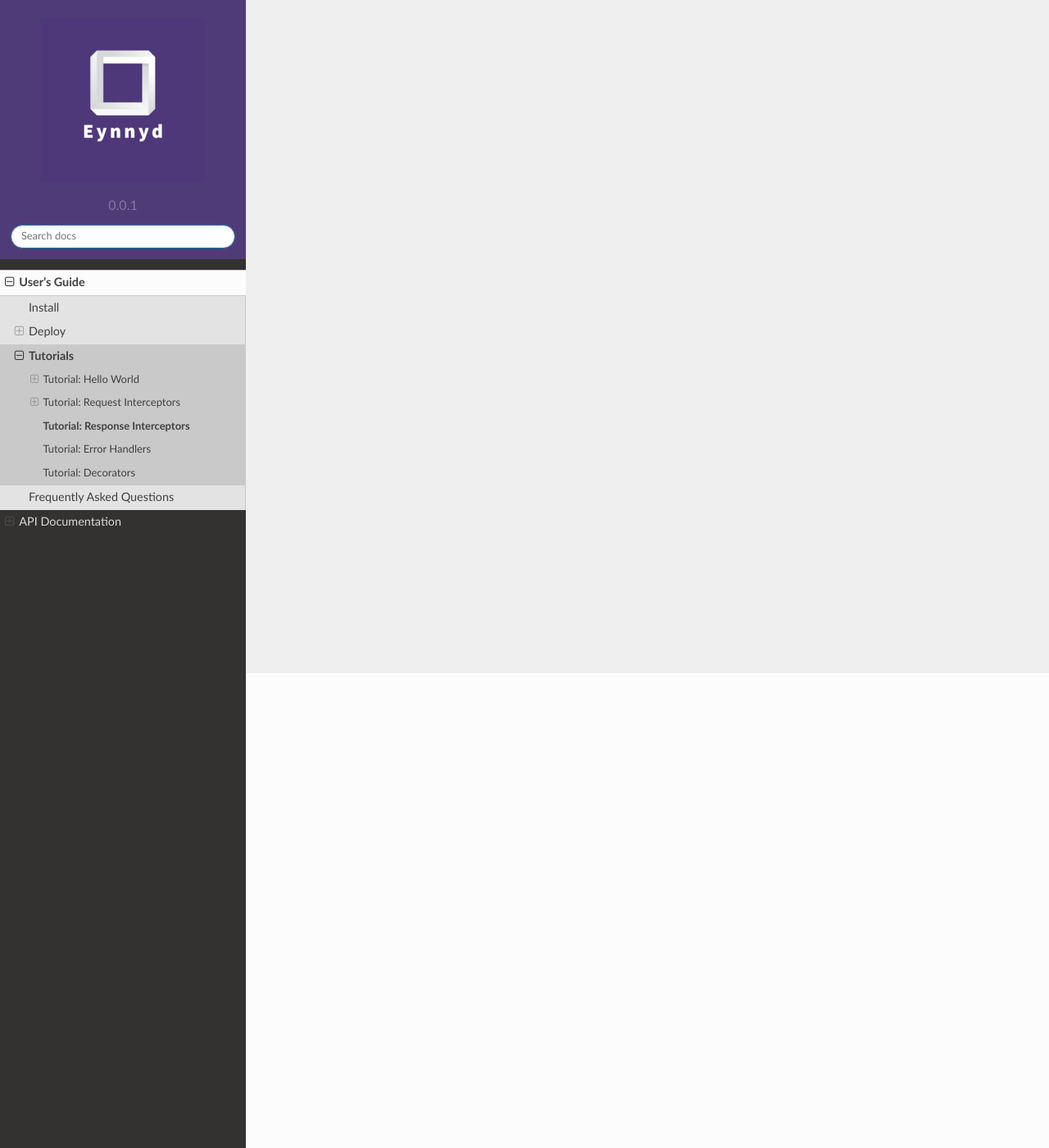
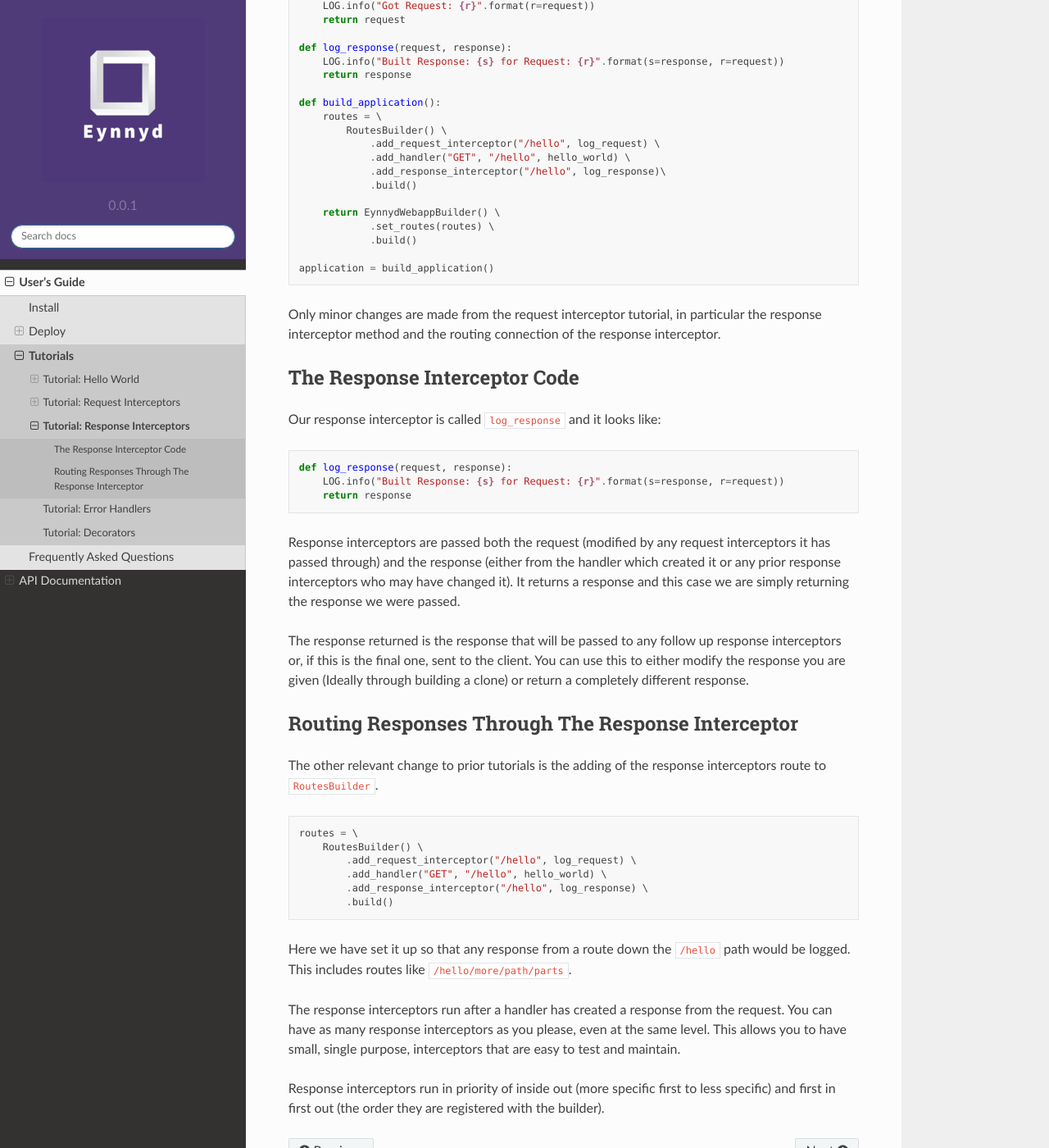
Before and after one commit to cbefus/Eynnyd, a Sphinx documentation site: the page built from docs/source/guide/tutorials/response_interceptors.rst, in a window 1280 px wide and 1400 px high, scrolled down 579 px. Shown: the whole window at 82% size. Built offline with Sphinx 7.4.7 and the Read the Docs theme 2.0.0, drawn with Linux system fonts in a browser that asks for light colours; some of the changed text lies outside the part shown.

Commit message:
Added docs for interceptor tutorials.

```diff
--- a/docs/source/api/interceptors.rst
+++ b/docs/source/api/interceptors.rst
@@ -1,4 +1,4 @@
 .. _interceptors:
 
 Interceptors
-========
+============
--- a/docs/source/guide/tutorials/request_interceptors.rst
+++ b/docs/source/guide/tutorials/request_interceptors.rst
@@ -3,7 +3,7 @@
 Tutorial: Request Interceptors
 ==============================
 
-This tutorial builds on what we saw in our :ref:`hello world tutorial <hello_world>` so you probably want to
+This tutorial builds on what we saw in our :ref:`hello world tutorial <tutorial_hello_world>` so you probably want to
 read that if you haven't yet.  All we are going to do is add a :ref:`request interceptor <interceptors>` which
 logs every request coming into the application.   First we will show you the code and then we will explain the
 *relevant* parts (AKA the parts not in the hello world tutorial).
--- a/docs/source/guide/tutorials/response_interceptors.rst
+++ b/docs/source/guide/tutorials/response_interceptors.rst
@@ -2,3 +2,95 @@
 
 Tutorial: Response Interceptors
 ===============================
+
+This tutorial builds on what we saw in our :ref:`request interceptor tutorial <tutorial_request_interceptors>` so
+you probably want to read that if you haven't yet.  All we are going to do is add a
+:ref:`response interceptor <interceptors>` which logs every response leaving the application.   First we
+will show you the code and then we will explain the *relevant* parts (AKA the parts not in the prior tutorials).
+
+.. code:: python
+
+    # hello_world_app.py
+    import logging
+
+    from eynnyd import RoutesBuilder
+    from eynnyd import EynnydWebappBuilder
+    from eynnyd import ResponseBuilder
+    from http import HTTPStatus
+
+    LOG = logging.getLogger("hello_world_app")
+
+    def hello_world(request):
+        return ResponseBuilder() \
+            .set_status(HTTPStatus.OK) \
+            .set_utf8_body("Hello World")\
+            .build()
+
+    def log_request(request):
+        LOG.info("Got Request: {r}".format(r=request))
+        return request
+
+    def log_response(request, response):
+        LOG.info("Built Response: {s} for Request: {r}".format(s=response, r=request))
+        return response
+
+    def build_application():
+        routes = \
+            RoutesBuilder() \
+                .add_request_interceptor("/hello", log_request) \
+                .add_handler("GET", "/hello", hello_world) \
+                .add_response_interceptor("/hello", log_response)\
+                .build()
+
+        return EynnydWebappBuilder() \
+                .set_routes(routes) \
+                .build()
+
+    application = build_application()
+
+Only minor changes are made from the request interceptor tutorial, in particular the response interceptor method
+and the routing connection of the response interceptor.
+
+The Response Interceptor Code
+-----------------------------
+Our response interceptor is called :code:`log_response` and it looks like:
+
+.. code:: python
+
+    def log_response(request, response):
+        LOG.info("Built Response: {s} for Request: {r}".format(s=response, r=request))
+        return response
+
+Response interceptors are passed both the request (modified by any request interceptors it has passed through) and
+the response (either from the handler which created it or any prior response interceptors who may have changed
+it). It returns a response and this case we are simply returning the response we were passed.
+
+The response returned is the response that will be passed to any follow up response interceptors or, if this is the
+final one, sent to the client. You can use this to either modify the response you are given (Ideally through building
+a clone) or return a completely different response.
+
+
+Routing Responses Through The Response Interceptor
+------------------------------------------------
+
+The other relevant change to prior tutorials is the adding of the response interceptors route to
+:code:`RoutesBuilder`.
+
+.. code:: python
+
+    routes = \
+        RoutesBuilder() \
+            .add_request_interceptor("/hello", log_request) \
+            .add_handler("GET", "/hello", hello_world) \
+            .add_response_interceptor("/hello", log_response) \
+            .build()
+
+Here we have set it up so that any response from a route down the :code:`/hello` path would be logged.  This includes
+routes like :code:`/hello/more/path/parts`.
+
+The response interceptors run after a handler has created a response from the request. You can have as many
+response interceptors as you please, even at the same level. This allows you to have small, single purpose,
+interceptors that are easy to test and maintain.
+
+Response interceptors run in priority of inside out (more specific first to less specific) and first in first
+out (the order they are registered with the builder).
```
